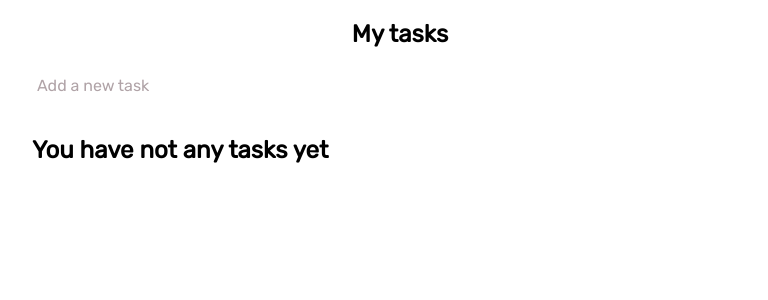
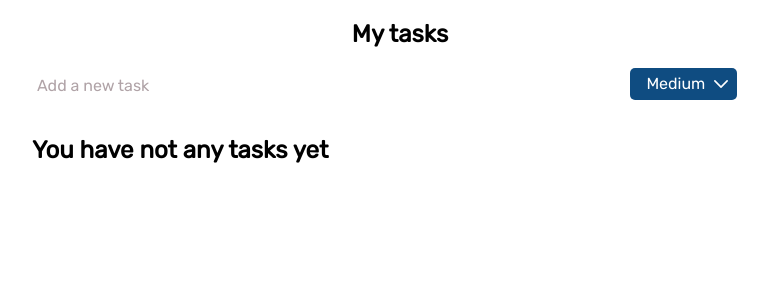
Before and after one commit to VadSm/todo-list-app, a React (Create React App) app: page /1 in a window 1280 px wide. Shown: the top 300 px of the page, without its empty margins (240-1008 px from the left). Built offline with nearby package versions, Linux system fonts and the light colour scheme.

Commit message:
Create a custom select component

```diff
--- /dev/null
+++ b/src/components/common/CustomSelect.jsx
@@ -0,0 +1,47 @@
+/* eslint-disable jsx-a11y/click-events-have-key-events */
+import React, { useState } from 'react';
+
+const CustomSelect = ({ options, defaultValue, ...selectProps }) => {
+  const defaultActiveValue = defaultValue || (options.length > 0 && options[0].title) || 'Choose';
+
+  const [isOpen, toggleOpen] = useState(false);
+  const [activeValue, changeActiveValue] = useState(defaultActiveValue);
+
+  const handleClick = ({ target: { id } }) => {
+    changeActiveValue(id);
+    toggleOpen(false);
+  };
+
+  const renderOptions = data => (
+    data.map(({ id, title }) => (
+      <div
+        key={id}
+        role="button"
+        tabIndex={0}
+        className="option"
+        id={title}
+        onClick={handleClick}
+      >
+        {title}
+      </div>
+    ))
+  );
+
+  return (
+    <div className={`custom-select ${isOpen ? 'open' : ''}`}>
+      <div
+        role="button"
+        tabIndex={0}
+        className="active-value"
+        onClick={() => toggleOpen(!isOpen)}
+      >
+        {activeValue}
+      </div>
+      <div className="options">
+        {options.length > 0 && renderOptions(options)}
+      </div>
+    </div>
+  );
+};
+
+export default CustomSelect;
--- a/src/components/todo-list/controls/NewTodoForm.jsx
+++ b/src/components/todo-list/controls/NewTodoForm.jsx
@@ -4,6 +4,22 @@ import { connect } from 'react-redux';
 import { addTodo } from 'startup/redux/actions';
 
 import CustomInput from 'components/common/CustomInput';
+import CustomSelect from 'components/common/CustomSelect';
+
+const priorityOptions = [
+  {
+    id: 'high',
+    title: 'High',
+  },
+  {
+    id: 'medium',
+    title: 'Medium',
+  },
+  {
+    id: 'low',
+    title: 'Low',
+  },
+];
 
 const NewTodoForm = ({ addTodo }) => {
   const [newTodo, changeTodoValue] = useState('');
@@ -27,6 +43,14 @@ const NewTodoForm = ({ addTodo }) => {
         onChange={handleChange}
         value={newTodo}
       />
+      <CustomSelect options={priorityOptions} defaultValue="Medium" />
+      {/* <div className="custom-select">
+        <select>
+          <option>Test 1</option>
+          <option>Test 2</option>
+          <option>Test 3</option>
+        </select>
+      </div> */}
     </form>
   );
 };
--- /dev/null
+++ b/src/styles/_custom-select.scss
@@ -0,0 +1,80 @@
+.custom-select {
+  position: relative;
+  display: inline-block;
+  min-width: 100px;
+  height: ($spacing * 4);
+  z-index: 2;
+  line-height: 1;
+
+  &::after {
+    content: '';
+    position: absolute;
+    top: 8px;
+    right: 8px;
+    width: 16px;
+    height: 16px;
+    transition: .2s ease-in-out;
+    background-image: url('/icons/dropdown-icon.svg');
+    background-size: 14px;
+    background-repeat: no-repeat;
+    background-position: center;
+  }
+
+  .active-value, .options .option {
+    height: 100%;
+    padding: $spacing ($spacing * 2);
+    padding-right: 32px;
+    background-color: $accent-color;
+    color: $primary-color;
+    border-radius: 5px;
+    cursor: pointer;
+  }
+
+  .active-value {
+    z-index: 5;
+
+    &:focus {
+      outline: none;
+    }
+  }
+
+  .options {
+    width: 100%;
+    opacity: 0;
+    transform: translateY(-10%);
+    transition: .2s ease-in-out;
+    pointer-events: none;
+
+    .option {
+      margin-top: 4px;
+      transition: .2s ease-in-out;
+
+      &:hover {
+        background-color: lighten($accent-color, 10%);
+        transition: .2s ease-in-out;
+      }
+
+      &:focus {
+        outline: none;
+      }
+    }
+  }
+
+  &.open {
+    &::after {
+      transform: rotate(180deg);
+      transition: .2s ease-in-out;
+    }
+
+    .active-value {
+      background-color: lighten($accent-color, 10%);
+    }
+
+    .options {
+      opacity: 1;
+      transition: .2s ease-in-out;
+      transform: translateY(0);
+      pointer-events: auto;
+    }
+  }
+}
--- a/src/styles/_new-todo-form.scss
+++ b/src/styles/_new-todo-form.scss
@@ -1,6 +1,8 @@
 .new-todo-form {
+  display: flex;
+
   .new-todo-input {
-    width: 100%;
+    width: 80%;
 
     input {
       padding-left: 20px;
--- a/src/styles/index.scss
+++ b/src/styles/index.scss
@@ -12,3 +12,4 @@
 @import 'custom-button';
 @import 'completed-controls-section';
 @import 'filter-controls-section';
+@import 'custom-select';
```
Also changed, not shown: public/icons/dropdown-icon.svg (added).
